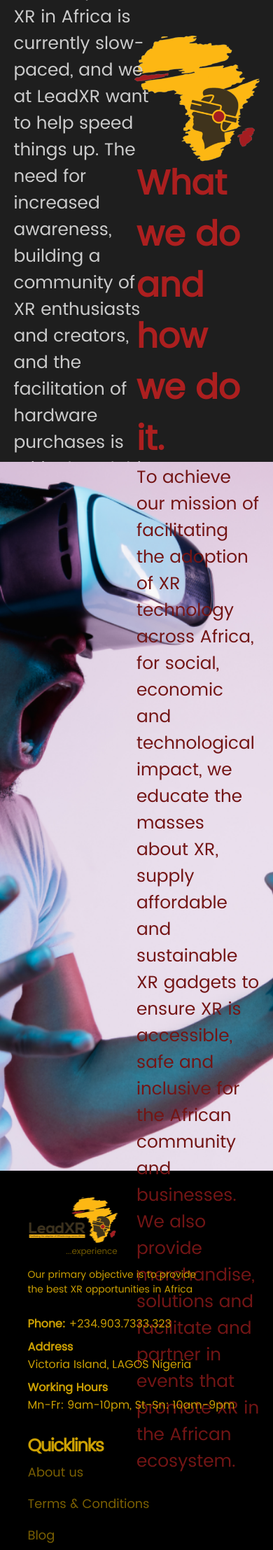
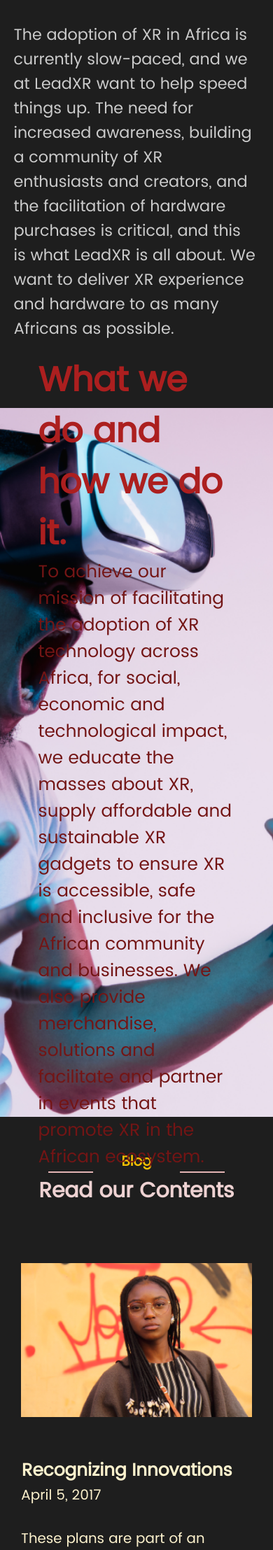
Before and after one commit to LEAD-Technologies/Front_End_XR, a PHP site: page /about.html in a window 390 px wide. Shown: the part 440-2655 px from the top of the page at 70% size. Run offline with PHP 8.4, Linux system fonts and the light colour scheme; some web fonts are replaced.

Commit message:
nineth commit

```diff
--- a/about.html
+++ b/about.html
@@ -29,7 +29,8 @@
 
     </section>
 
-    <section class="we_do">
+    <section class="we_do_page">
+        <div class="we_do">
             <div class="container">
 
                 <div class="content">
@@ -40,6 +41,38 @@
                 </div>
 
             </div>
+        </div>
+    </section>
+
+    <section class="blog">
+        <div class="container">
+            <div class="title">
+                <h2>Blog</h2>
+                <div class="span_contain">
+                    <span></span>
+                    <span></span>
+                </div>
+                <h3>Read our Contents</h3>
+            </div>
+            <div class="content blog_content">
+                <img class="img1" src="./img/unsplash_J1jYLLlRpA4.png" alt="" srcset="">
+                <div class="text text1">
+                    <h3>Recognizing Innovations</h3>
+                    <p class="date">April 5, 2017</p>
+                    <p class="para">These plans are part of an overall push toward social innovation inside of corporations. Social innovation includes initiatives, products or processes that fuel changes.......
+                    </p>
+                    <a class="button" href="#">Read more</a>
+                </div>
+                <div class="text text2">
+                    <h3>Benefits of Virtual Reality</h3>
+                    <p class="date">April 5, 2017</p>
+                    <p class="para">Visual effects seem to be better than reality. Virtual reality technology is used in video games and does a great job in enhancing the user experience. Users get the sensation that they are.........
+                    </p>
+                    <a class="button" href="#">Read more</a>
+                </div>
+                <img class="img2" src="./img/portrait-young-african-american-man-with-vr-glasses_raisehand .png" alt="" srcset="">
+            </div>
+        </div>
     </section>
 
     <!-- footer -->
@@ -47,5 +80,6 @@
 
     <script src="./js/custom.js"></script>
     <script src="./script.js"></script>
+
 </body>
 </html>
--- a/css/about.css
+++ b/css/about.css
@@ -1,14 +1,67 @@
+
+/* reusables */
+.blog_content {
+    display: grid;
+    grid-template-columns: repeat(2, 1fr);
+    gap: 3.5rem;
+    align-items: center;
+}
+.blog_content img {
+    width: 100%;
+}
+.blog_content .text1 {
+    /* padding-top: 75px; */
+    padding-right: 20px;
+}
+.blog_content .text2 {
+    padding-left: 130px;
+    padding-top: 130px;
+}
+.blog_content .text h3 {
+    font-family: 'Poppins';
+    font-style: normal;
+    font-weight: 700;
+    font-size: 25px;
+    line-height: 38px;
+    color: #FDF2CD;
+    padding: 1px;
+}
+.blog_content .text .date {
+    font-family: 'Poppins';
+    font-style: normal;
+    font-weight: 275;
+    font-size: 20px;
+    line-height: 30px;
+    color: #FDF2CD;
+}
+.blog_content .text .para{
+    font-family: 'Poppins';
+    font-style: normal;
+    font-weight: 400;
+    font-size: 20px;
+    line-height: 30px;
+    color: #FDF2CD;
+    padding: 32px 0px 22px 0;
+    margin-bottom: 22px;
+    position: relative;
+}
+
+
+
 
 .about_page {
     background: #1E1E1E;
-    padding-top: 160px;
+    /* padding-top: 160px; */
+    padding-top: 350px;
     padding-bottom: 96px;
+    position: relative;
 }
 .about_page .container .content {
     background: url(../img/Subtract.png);
     background-position: center;
     background-repeat: no-repeat;
-    height: 100vh;
+    background-position-x: right;
+    /* height: 100vh; */
     display: flex;
     flex-direction: column;
     justify-content: center;
@@ -48,11 +101,16 @@
 }
 
 
+/* we_do */
+
+.we_do_page {
+    height: 120vh;
+}
 .we_do{
     background: url(../img/young-african-american-man-s-playing-vr-glasses-neon-light-gradient-background-male-portrait\ 1.png);
     background-position: center;
     background-repeat: no-repeat;
-    height: 120vh;
+    height: 100%;
     display: flex;
     flex-direction: column;
     justify-content: center;
@@ -65,6 +123,7 @@
 }
 .we_do .container .content{
     width: 50%;
+    padding-top: 10rem;
 }
 .we_do .container .content .text {
     width: 100%;
@@ -85,3 +144,136 @@
     line-height: 38px;
     color: #731515;
 }
+
+/* blog */
+.blog .container .title {
+    max-width: 470px;
+    text-align: center;
+}
+.blog .container .title h2 {
+    font-family: 'Poppins';
+    font-style: normal;
+    font-weight: 700;
+    font-size: 20px;
+    line-height: 30px;
+    color: #F5C003;
+}
+.blog .container .title .span_contain {
+    display: flex;
+    width: 100%;
+    justify-content: space-between;
+}
+.blog .container .title .span_contain span {
+    width: 64.12px;
+    height: 0px;
+    border: 1px solid #E3B4B4;
+}
+.blog .container .title h3 {
+    font-family: 'Poppins';
+    font-style: normal;
+    font-weight: 600;
+    font-size: 48.83px;
+    line-height: 73px;
+    color: #EED2D2;
+}
+
+
+
+/* @media only screen and (max-width: 1200px) {
+    .about_page {
+        padding-top: 120px;
+    }
+} */
+@media only screen and (max-width: 968px) {
+    .blog_content .text2 {
+        padding-left: 50px;
+    }
+}
+@media only screen and (max-width: 825px) {
+    .about_page {
+        padding-top: 10px;
+    }
+    .about_page .container .content .intro {
+        padding-top: 20rem;
+        width: 80%;
+    }
+    .about_page .container .content .intro p {
+        width: 110%;
+    }
+}
+@media only screen and (max-width: 768px) {
+    .we_do .container {
+        justify-content: center;
+    }
+    .we_do .container .content {
+        padding-bottom: 10rem;
+        width: 80%;
+    }
+    .blog_content {
+        /* display: grid; */
+        grid-template-columns: repeat(auto-fit, minmax(350px, 1fr));
+        padding: 0px 30px;
+    }
+    .blog_content .img1 {
+        order: 1;
+    }
+    .blog_content .text1 {
+        order: 2;
+    }
+    .blog_content .img2 {
+        order: 3;
+    }
+    .blog_content .text2 {
+        order: 4;
+        padding-left: 0px;
+        padding-top: 0px;
+    }
+
+}
+@media only screen and (max-width: 735px) {
+    .about_page .container .content .intro {
+        padding-top: 15rem;
+    }
+}
+@media only screen and (max-width: 620px) {
+    .about_page .container .content .intro {
+        width: 90%;
+    }
+    .about_page .container .content {
+        /* background-position-y: 145px; */
+        background-position-y: 250px;
+    }
+    .about_page .container .content .intro {
+        padding-top: 10rem;
+    }
+}
+@media only screen and (max-width: 512px) {
+    .blog .container .title h3 {
+        font-size: 40px;
+        line-height: 70px;
+    }
+    .we_do .container .conten {
+        width: 90%;
+    }
+}
+@media only screen and (max-width: 482px) {
+    .about_page .container .content .intro h3 {
+        font-size: 40px;
+        line-height: 60px;
+    }
+    .about_page .container .content .intro p {
+        font-size: 22.5px;
+        line-height: 35px;
+    }
+    .blog_content {
+        grid-template-columns: repeat(auto-fit, minmax(250px, 1fr));
+    }
+    .blog .container .title .span_contain {
+        width: 90%;
+        margin: 0 auto;
+    }
+    .blog .container .title h3 {
+        font-size: 30px;
+        line-height: 50px;
+    }
+}
--- a/js/custom.js
+++ b/js/custom.js
@@ -91,7 +91,7 @@ class XrFooter extends HTMLElement {
 
                 <ul class="list">
                     <li><a href="#">FAQ's</a></li>
-                    <li><a href="#">Contact Us</a></li>
+                    <li><a href="../contact.html">Contact Us</a></li>
                     <li><a href="#">Shop</a></li>
                 </ul>
             </div>
```
Also changed, not shown: contact.html (added, +82 -0 lines), css/contact.css (added, +133 -0 lines), css/event.css (+38 -2 lines), index.html (+7 -8 lines), style.css (+53 -20 lines), template/footer.php (added, +60 -0 lines), template/header.php (added, +55 -0 lines), img/Ellipse 18.png (added), img/Facebook F.png (added), img/Instagram.png (added), img/LinkedIn 2.png (added), img/Twitter.png (added), img/YouTube.png (added), img/portrait-young-african-american-man-with-vr-glasses_raisehand .png (renamed from img/portrait-young-african-american-man-with-vr-glasses (1) 1.png), 2 more files. Lines whose indentation alone changed are shown as unchanged.
